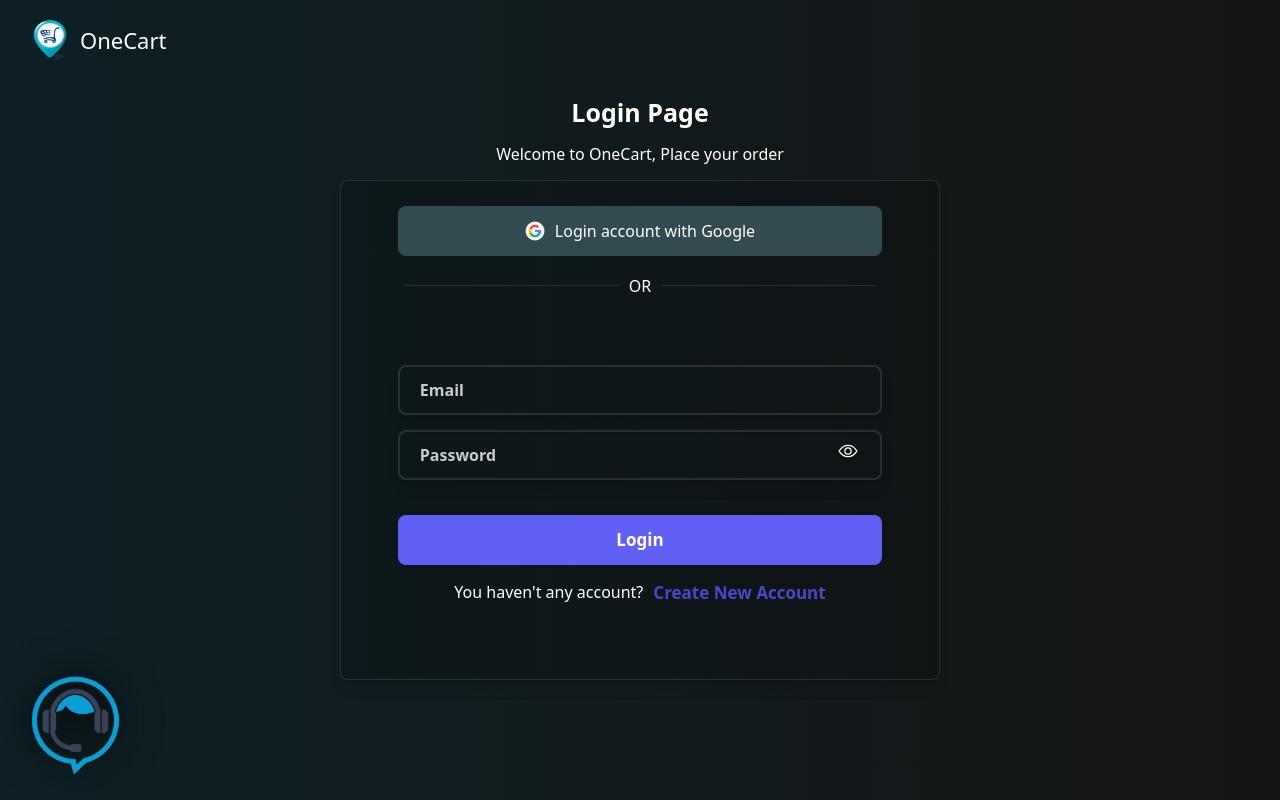
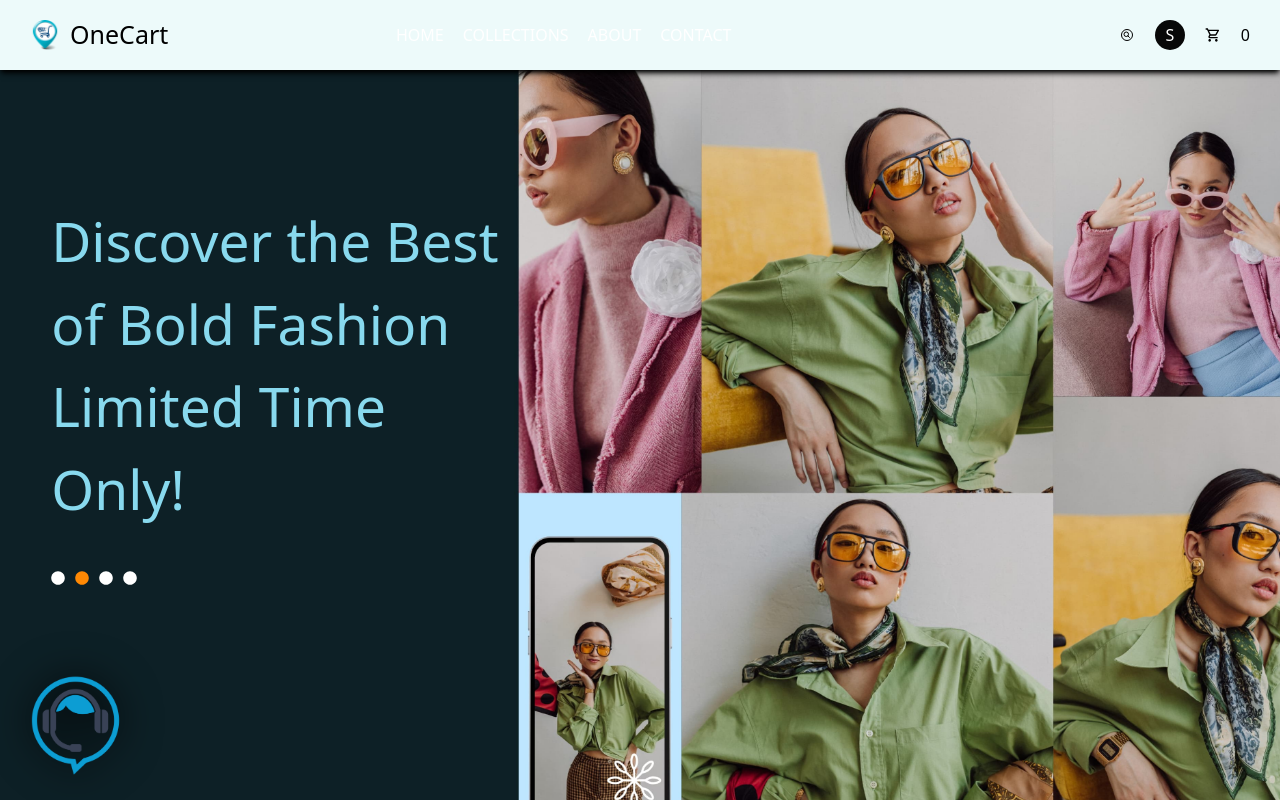
Before and after one commit to sandeep-vis/OneCart, a React (Vite) app in the folder frontend/: page / in a window 1280 px wide. Before the commit this address led to /login. Shown: the top 800 px of the page. Built offline with nearby package versions, Linux system fonts and the light colour scheme; no server answers; sample sign-in values are in the browser's storage.

Commit message:
Fix logout issue + persistent user context

```diff
--- a/frontend/src/component/Nav.jsx
+++ b/frontend/src/component/Nav.jsx
@@ -1,86 +1,197 @@
-import React, { useContext, useState } from 'react'
-import logo from '../assets/logo.png'
-import { IoSearchCircleOutline } from "react-icons/io5";
+// import React, { useContext, useState } from 'react'
+// import logo from '../assets/logo.png'
+// import { IoSearchCircleOutline } from "react-icons/io5";
+// import { FaCircleUser } from "react-icons/fa6";
+// import { MdOutlineShoppingCart } from "react-icons/md";
+// import { userDataContext } from '../context/UserContext';
+// import { IoSearchCircleSharp } from "react-icons/io5";
+// import { useNavigate } from 'react-router-dom';
+// import { IoMdHome } from "react-icons/io";
+// import { HiOutlineCollection } from "react-icons/hi";
+// import { MdContacts } from "react-icons/md";
+// import axios from 'axios';
+// import { authDataContext } from '../context/AuthContext';
+// import { shopDataContext } from '../context/ShopContext';
+// function Nav() {
+//     let {userData} = useContext(userDataContext)
+//     let {serverUrl} = useContext(authDataContext)
+//     let {showSearch,setShowSearch,search,setSearch,getCartCount} = useContext(shopDataContext)
+//     let [showProfile,setShowProfile] = useState(false)
+//     let navigate = useNavigate()
+
+
+//     const handleLogout = async () => {
+//         try {
+//             const result = await axios.get(serverUrl + "/api/auth/logout" , {withCredentials:true})
+//             console.log(result.data)
+
+//             navigate("/login")
+//         } catch (error) {
+//             console.log(error)
+//         }
+
+//     }
+//   return (
+//     <div className='w-[100vw] h-[70px] bg-[#ecfafaec] z-10 fixed top-0 flex  items-center justify-between px-[30px] shadow-md shadow-black '>
+
+//         <div className='w-[20%] lg:w-[30%] flex items-center justify-start   gap-[10px] '>
+//             <img src={logo} alt="" className='w-[30px]' />
+//             <h1 className='text-[25px] text-[black] font-sans '>OneCart</h1>
+//         </div>
+//         <div className='w-[50%] lg:w-[40%] hidden md:flex'>
+//             <ul className='flex items-center justify-center gap-[19px] text-[white] '>
+//                 <li className='text-[15px] hover:bg-slate-500 cursor-pointer bg-[#000000c9] py-[10px] px-[20px] rounded-2xl' onClick={()=>navigate("/")}>HOME</li>
+//                 <li className='text-[15px] hover:bg-slate-500 cursor-pointer bg-[#000000c9] py-[10px] px-[20px] rounded-2xl' onClick={()=>navigate("/collection")}>COLLECTIONS</li>
+//                 <li className='text-[15px] hover:bg-slate-500 cursor-pointer bg-[#000000c9] py-[10px] px-[20px] rounded-2xl' onClick={()=>navigate("/about")}>ABOUT</li>
+//                 <li className='text-[15px] hover:bg-slate-500 cursor-pointer bg-[#000000c9] py-[10px] px-[20px] rounded-2xl' onClick={()=>navigate("/contact")}>CONTACT</li>
+//             </ul>
+//         </div>
+//         <div className='w-[30%] flex items-center justify-end gap-[20px]'>
+//          {!showSearch && <IoSearchCircleOutline  className='w-[38px] h-[38px] text-[#000000]  cursor-pointer' onClick={()=>{setShowSearch(prev=>!prev);navigate("/collection")}}/>}
+//            {showSearch && <IoSearchCircleSharp  className='w-[38px] h-[38px] text-[#000000]  cursor-pointer' onClick={()=>setShowSearch(prev=>!prev)}/>}
+//          {!userData && <FaCircleUser className='w-[29px] h-[29px] text-[#000000]  cursor-pointer' onClick={()=>setShowProfile(prev=>!prev)}/>}
+//          {userData && <div className='w-[30px] h-[30px] bg-[#080808] text-[white] rounded-full flex items-center justify-center cursor-pointer' onClick={()=>setShowProfile(prev=>!prev)}>{userData?.name.slice(0,1)}</div>}
+//          <MdOutlineShoppingCart className='w-[30px] h-[30px] text-[#000000]  cursor-pointer hidden md:block' onClick={()=>navigate("/cart")}/>
+//          <p className='absolute w-[18px] h-[18px] items-center  justify-center bg-black px-[5px] py-[2px] text-white  rounded-full text-[9px] top-[10px] right-[23px] hidden md:block'>{getCartCount()}</p>
+//         </div>
+//        {showSearch && <div className='w-[100%]  h-[80px] bg-[#d8f6f9dd] absolute top-[100%] left-0 right-0 flex items-center justify-center '>
+//             <input type="text" className='lg:w-[50%] w-[80%] h-[60%] bg-[#233533] rounded-[30px] px-[50px] placeholder:text-white text-[white] text-[18px]' placeholder='Search Here' onChange={(e)=>{setSearch(e.target.value)}} value={search} />
+//         </div>}
+
+//        {showProfile && <div className='absolute w-[220px] h-[150px] bg-[#000000d7] top-[110%] right-[4%] border-[1px] border-[#aaa9a9] rounded-[10px] z-10'>
+//         <ul className='w-[100%] h-[100%] flex items-start justify-around flex-col text-[17px] py-[10px] text-[white]'>
+//             {!userData && <li className='w-[100%] hover:bg-[#2f2f2f]  px-[15px] py-[10px] cursor-pointer' onClick={()=>{
+//                 navigate("/login");setShowProfile(false)
+//             }}>Login</li>}
+//             {userData && <li className='w-[100%] hover:bg-[#2f2f2f]  px-[15px] py-[10px] cursor-pointer' onClick={()=>{handleLogout();setShowProfile(false)}}>LogOut</li>}
+//             <li className='w-[100%] hover:bg-[#2f2f2f]  px-[15px] py-[10px] cursor-pointer'onClick={()=>{navigate("/order");setShowProfile(false)}} >Orders</li>
+//             <li className='w-[100%] hover:bg-[#2f2f2f]  px-[15px] py-[10px] cursor-pointer'onClick={()=>{navigate("/about");setShowProfile(false)}} >About</li>
+//         </ul>
+
+//         </div>}
+//         <div className='w-[100vw] h-[90px] flex items-center justify-between px-[20px] text-[12px]
+//          fixed bottom-0 left-0 bg-[#191818]   md:hidden'>
+//             <button className='text-[white] flex items-center justify-center flex-col gap-[2px]' onClick={()=>navigate("/")}><IoMdHome className='w-[28px] h-[28px] text-[white] md:hidden'/> Home</button>
+//              <button className='text-[white] flex items-center justify-center flex-col gap-[2px]' onClick={()=>navigate("collection")}><HiOutlineCollection className='w-[28px] h-[28px] text-[white] md:hidden'/> Collections</button>
+//               <button className='text-[white] flex items-center justify-center flex-col gap-[2px] ' onClick={()=>navigate("/contact")}><MdContacts className='w-[28px] h-[28px] text-[white] md:hidden'/>Contact</button>
+//                <button className='text-[white] flex items-center justify-center flex-col gap-[2px]' onClick={()=>navigate("/cart")}><MdOutlineShoppingCart className='w-[28px] h-[28px] text-[white] md:hidden'/> Cart</button>
+//                <p className='absolute w-[18px] h-[18px] flex items-center justify-center bg-white px-[5px] py-[2px] text-black font-semibold  rounded-full text-[9px] top-[8px] right-[18px]'>{getCartCount()}</p>
+
+//         </div>
+
+//     </div>
+//   )
+// }
+
+// export default Nav
+
+
+import React, { useContext, useState } from "react";
+import { useNavigate } from "react-router-dom";
+import axios from "axios";
+import { authDataContext } from "../context/AuthContext";
+import { userDataContext } from "../context/UserContext";
+import { shopDataContext } from "../context/ShopContext";
+
+// Icons
+import logo from "../assets/logo.png";
+import { IoSearchCircleOutline, IoSearchCircleSharp } from "react-icons/io5";
 import { FaCircleUser } from "react-icons/fa6";
 import { MdOutlineShoppingCart } from "react-icons/md";
-import { userDataContext } from '../context/UserContext';
-import { IoSearchCircleSharp } from "react-icons/io5";
-import { useNavigate } from 'react-router-dom';
 import { IoMdHome } from "react-icons/io";
 import { HiOutlineCollection } from "react-icons/hi";
 import { MdContacts } from "react-icons/md";
-import axios from 'axios';
-import { authDataContext } from '../context/AuthContext';
-import { shopDataContext } from '../context/ShopContext';
+
 function Nav() {
-    let {userData} = useContext(userDataContext)
-    let {serverUrl} = useContext(authDataContext)
-    let {showSearch,setShowSearch,search,setSearch,getCartCount} = useContext(shopDataContext)
-    let [showProfile,setShowProfile] = useState(false)
-    let navigate = useNavigate()
+  const { serverUrl } = useContext(authDataContext);
+  const { userData, setUserData } = useContext(userDataContext);
+  const { showSearch, setShowSearch, search, setSearch, getCartCount } = useContext(shopDataContext);
+  const [showProfile, setShowProfile] = useState(false);
+  const navigate = useNavigate();
 
+  const handleLogout = async () => {
+    try {
+      // Server logout
+      const result = await axios.get(`${serverUrl}/api/auth/logout`, { withCredentials: true });
+      console.log(result.data);
 
-    const handleLogout = async () => {
-        try {
-            const result = await axios.get(serverUrl + "/api/auth/logout" , {withCredentials:true})
-            console.log(result.data)
+      // Clear user data in context + localStorage
+      setUserData(null);
 
-            navigate("/login")
-        } catch (error) {
-            console.log(error)
-        }
+      // Redirect to login
+      navigate("/login");
+    } catch (error) {
+      console.log(error);
+    }
+  };
 
-    }
   return (
-    <div className='w-[100vw] h-[70px] bg-[#ecfafaec] z-10 fixed top-0 flex  items-center justify-between px-[30px] shadow-md shadow-black '>
+    <div className="w-[100vw] h-[70px] bg-[#ecfafaec] z-10 fixed top-0 flex items-center justify-between px-[30px] shadow-md shadow-black">
 
-        <div className='w-[20%] lg:w-[30%] flex items-center justify-start   gap-[10px] '>
-            <img src={logo} alt="" className='w-[30px]' />
-            <h1 className='text-[25px] text-[black] font-sans '>OneCart</h1>
+      {/* Logo */}
+      <div className="w-[20%] lg:w-[30%] flex items-center gap-[10px]">
+        <img src={logo} alt="Logo" className="w-[30px]" />
+        <h1 className="text-[25px] font-sans">OneCart</h1>
+      </div>
+
+      {/* Desktop Menu */}
+      <div className="w-[50%] lg:w-[40%] hidden md:flex">
+        <ul className="flex items-center justify-center gap-[19px] text-white">
+          <li className="nav-item" onClick={() => navigate("/")}>HOME</li>
+          <li className="nav-item" onClick={() => navigate("/collection")}>COLLECTIONS</li>
+          <li className="nav-item" onClick={() => navigate("/about")}>ABOUT</li>
+          <li className="nav-item" onClick={() => navigate("/contact")}>CONTACT</li>
+        </ul>
+      </div>
+
+      {/* Right Icons */}
+      <div className="w-[30%] flex items-center justify-end gap-[20px]">
+        {!showSearch && <IoSearchCircleOutline className="icon" onClick={() => { setShowSearch(true); navigate("/collection"); }} />}
+        {showSearch && <IoSearchCircleSharp className="icon" onClick={() => setShowSearch(false)} />}
+        {!userData && <FaCircleUser className="icon" onClick={() => setShowProfile(prev => !prev)} />}
+        {userData && (
+          <div className="w-[30px] h-[30px] bg-[#080808] text-white rounded-full flex items-center justify-center cursor-pointer" onClick={() => setShowProfile(prev => !prev)}>
+            {userData?.name.slice(0, 1)}
+          </div>
+        )}
+        <MdOutlineShoppingCart className="icon hidden md:block" onClick={() => navigate("/cart")} />
+        <p className="cart-count hidden md:block">{getCartCount()}</p>
+      </div>
+
+      {/* Search Box */}
+      {showSearch && (
+        <div className="search-box">
+          <input
+            type="text"
+            placeholder="Search Here"
+            value={search}
+            onChange={(e) => setSearch(e.target.value)}
+          />
         </div>
-        <div className='w-[50%] lg:w-[40%] hidden md:flex'>
-            <ul className='flex items-center justify-center gap-[19px] text-[white] '>
-                <li className='text-[15px] hover:bg-slate-500 cursor-pointer bg-[#000000c9] py-[10px] px-[20px] rounded-2xl' onClick={()=>navigate("/")}>HOME</li>
-                <li className='text-[15px] hover:bg-slate-500 cursor-pointer bg-[#000000c9] py-[10px] px-[20px] rounded-2xl' onClick={()=>navigate("/collection")}>COLLECTIONS</li>
-                <li className='text-[15px] hover:bg-slate-500 cursor-pointer bg-[#000000c9] py-[10px] px-[20px] rounded-2xl' onClick={()=>navigate("/about")}>ABOUT</li>
-                <li className='text-[15px] hover:bg-slate-500 cursor-pointer bg-[#000000c9] py-[10px] px-[20px] rounded-2xl' onClick={()=>navigate("/contact")}>CONTACT</li>
-            </ul>
+      )}
+
+      {/* Profile Dropdown */}
+      {showProfile && (
+        <div className="profile-dropdown">
+          <ul>
+            {!userData && <li onClick={() => { navigate("/login"); setShowProfile(false); }}>Login</li>}
+            {userData && <li onClick={() => { handleLogout(); setShowProfile(false); }}>Logout</li>}
+            <li onClick={() => { navigate("/order"); setShowProfile(false); }}>Orders</li>
+            <li onClick={() => { navigate("/about"); setShowProfile(false); }}>About</li>
+          </ul>
         </div>
-        <div className='w-[30%] flex items-center justify-end gap-[20px]'>
-         {!showSearch && <IoSearchCircleOutline  className='w-[38px] h-[38px] text-[#000000]  cursor-pointer' onClick={()=>{setShowSearch(prev=>!prev);navigate("/collection")}}/>}
-           {showSearch && <IoSearchCircleSharp  className='w-[38px] h-[38px] text-[#000000]  cursor-pointer' onClick={()=>setShowSearch(prev=>!prev)}/>}
-         {!userData && <FaCircleUser className='w-[29px] h-[29px] text-[#000000]  cursor-pointer' onClick={()=>setShowProfile(prev=>!prev)}/>}
-         {userData && <div className='w-[30px] h-[30px] bg-[#080808] text-[white] rounded-full flex items-center justify-center cursor-pointer' onClick={()=>setShowProfile(prev=>!prev)}>{userData?.name.slice(0,1)}</div>}
-         <MdOutlineShoppingCart className='w-[30px] h-[30px] text-[#000000]  cursor-pointer hidden md:block' onClick={()=>navigate("/cart")}/>
-         <p className='absolute w-[18px] h-[18px] items-center  justify-center bg-black px-[5px] py-[2px] text-white  rounded-full text-[9px] top-[10px] right-[23px] hidden md:block'>{getCartCount()}</p>
-        </div>
-       {showSearch && <div className='w-[100%]  h-[80px] bg-[#d8f6f9dd] absolute top-[100%] left-0 right-0 flex items-center justify-center '>
-            <input type="text" className='lg:w-[50%] w-[80%] h-[60%] bg-[#233533] rounded-[30px] px-[50px] placeholder:text-white text-[white] text-[18px]' placeholder='Search Here' onChange={(e)=>{setSearch(e.target.value)}} value={search} />
-        </div>}
+      )}
 
-       {showProfile && <div className='absolute w-[220px] h-[150px] bg-[#000000d7] top-[110%] right-[4%] border-[1px] border-[#aaa9a9] rounded-[10px] z-10'>
-        <ul className='w-[100%] h-[100%] flex items-start justify-around flex-col text-[17px] py-[10px] text-[white]'>
-            {!userData && <li className='w-[100%] hover:bg-[#2f2f2f]  px-[15px] py-[10px] cursor-pointer' onClick={()=>{
-                navigate("/login");setShowProfile(false)
-            }}>Login</li>}
-            {userData && <li className='w-[100%] hover:bg-[#2f2f2f]  px-[15px] py-[10px] cursor-pointer' onClick={()=>{handleLogout();setShowProfile(false)}}>LogOut</li>}
-            <li className='w-[100%] hover:bg-[#2f2f2f]  px-[15px] py-[10px] cursor-pointer'onClick={()=>{navigate("/order");setShowProfile(false)}} >Orders</li>
-            <li className='w-[100%] hover:bg-[#2f2f2f]  px-[15px] py-[10px] cursor-pointer'onClick={()=>{navigate("/about");setShowProfile(false)}} >About</li>
-        </ul>
-
-        </div>}
-        <div className='w-[100vw] h-[90px] flex items-center justify-between px-[20px] text-[12px]
-         fixed bottom-0 left-0 bg-[#191818]   md:hidden'>
-            <button className='text-[white] flex items-center justify-center flex-col gap-[2px]' onClick={()=>navigate("/")}><IoMdHome className='w-[28px] h-[28px] text-[white] md:hidden'/> Home</button>
-             <button className='text-[white] flex items-center justify-center flex-col gap-[2px]' onClick={()=>navigate("collection")}><HiOutlineCollection className='w-[28px] h-[28px] text-[white] md:hidden'/> Collections</button>
-              <button className='text-[white] flex items-center justify-center flex-col gap-[2px] ' onClick={()=>navigate("/contact")}><MdContacts className='w-[28px] h-[28px] text-[white] md:hidden'/>Contact</button>
-               <button className='text-[white] flex items-center justify-center flex-col gap-[2px]' onClick={()=>navigate("/cart")}><MdOutlineShoppingCart className='w-[28px] h-[28px] text-[white] md:hidden'/> Cart</button>
-               <p className='absolute w-[18px] h-[18px] flex items-center justify-center bg-white px-[5px] py-[2px] text-black font-semibold  rounded-full text-[9px] top-[8px] right-[18px]'>{getCartCount()}</p>
-
-        </div>
-
+      {/* Mobile Bottom Nav */}
+      <div className="mobile-nav md:hidden">
+        <button onClick={() => navigate("/")}><IoMdHome /> Home</button>
+        <button onClick={() => navigate("/collection")}><HiOutlineCollection /> Collections</button>
+        <button onClick={() => navigate("/contact")}><MdContacts /> Contact</button>
+        <button onClick={() => navigate("/cart")}><MdOutlineShoppingCart /> Cart</button>
+        <p>{getCartCount()}</p>
+      </div>
     </div>
-  )
+  );
 }
 
-export default Nav
+export default Nav;
--- a/frontend/src/context/AuthContext.jsx
+++ b/frontend/src/context/AuthContext.jsx
@@ -1,22 +1,39 @@
-import React from 'react'
-import { createContext } from 'react'
-export const authDataContext= createContext()
-function AuthContext({children}) {
-    let serverUrl = "https://onecart-backend-304n.onrender.com"
+// import React from 'react'
+// import { createContext } from 'react'
+// export const authDataContext= createContext()
+// function AuthContext({children}) {
+//     let serverUrl = "https://onecart-backend-304n.onrender.com"
 
-    let value = {
-       serverUrl
-    }
-  return (
+//     let value = {
+//        serverUrl
+//     }
+//   return (
 
 
-    <div>
-        <authDataContext.Provider value={value}>
-            {children}
-        </authDataContext.Provider>
+//     <div>
+//         <authDataContext.Provider value={value}>
+//             {children}
+//         </authDataContext.Provider>
 
-    </div>
-  )
+//     </div>
+//   )
+// }
+
+// export default AuthContext
+
+
+import React, { createContext } from "react";
+
+export const authDataContext = createContext();
+
+function AuthContext({ children }) {
+  const serverUrl = "https://onecart-backend-304n.onrender.com";
+
+  return (
+    <authDataContext.Provider value={{ serverUrl }}>
+      {children}
+    </authDataContext.Provider>
+  );
 }
 
-export default AuthContext
+export default AuthContext;
--- a/frontend/src/context/UserContext.jsx
+++ b/frontend/src/context/UserContext.jsx
@@ -1,44 +1,74 @@
-import React, { createContext, useContext, useEffect, useState } from 'react'
-import { authDataContext } from './AuthContext'
-import axios from 'axios'
+// import React, { createContext, useContext, useEffect, useState } from 'react'
+// import { authDataContext } from './AuthContext'
+// import axios from 'axios'
 
-export const userDataContext = createContext()
-function UserContext({children}) {
-    let [userData,setUserData] = useState("")
-    let {serverUrl} = useContext(authDataContext)
+// export const userDataContext = createContext()
+// function UserContext({children}) {
+//     let [userData,setUserData] = useState("")
+//     let {serverUrl} = useContext(authDataContext)
 
 
-   const getCurrentUser = async () => {
-        try {
-            let result = await axios.get(serverUrl + "/api/user/getcurrentuser",{withCredentials:true})
+//    const getCurrentUser = async () => {
+//         try {
+//             let result = await axios.get(serverUrl + "/api/user/getcurrentuser",{withCredentials:true})
 
-            setUserData(result.data)
-            console.log(result.data)
+//             setUserData(result.data)
+//             console.log(result.data)
 
-        } catch (error) {
-            setUserData(null)
-            console.log(error)
-        }
-    }
+//         } catch (error) {
+//             setUserData(null)
+//             console.log(error)
+//         }
+//     }
 
-    useEffect(()=>{
-     getCurrentUser()
-    },[])
+//     useEffect(()=>{
+//      getCurrentUser()
+//     },[])
 
 
 
-    let value = {
-     userData,setUserData,getCurrentUser
-    }
+//     let value = {
+//      userData,setUserData,getCurrentUser
+//     }
 
 
+//   return (
+//     <div>
+//       <userDataContext.Provider value={value}>
+//         {children}
+//       </userDataContext.Provider>
+//     </div>
+//   )
+// }
+
+// export default UserContext
+
+
+import React, { createContext, useState, useEffect } from "react";
+
+export const userDataContext = createContext();
+
+function UserContext({ children }) {
+  //  Initialize userData from localStorage (so refresh keeps user logged-in)
+  const [userData, setUserData] = useState(() => {
+    const storedData = localStorage.getItem("userData");
+    return storedData ? JSON.parse(storedData) : null;
+  });
+
+  //  Save userData to localStorage whenever it changes
+  useEffect(() => {
+    if (userData) {
+      localStorage.setItem("userData", JSON.stringify(userData));
+    } else {
+      localStorage.removeItem("userData");
+    }
+  }, [userData]);
+
   return (
-    <div>
-      <userDataContext.Provider value={value}>
-        {children}
-      </userDataContext.Provider>
-    </div>
-  )
+    <userDataContext.Provider value={{ userData, setUserData }}>
+      {children}
+    </userDataContext.Provider>
+  );
 }
 
-export default UserContext
+export default UserContext;
```
